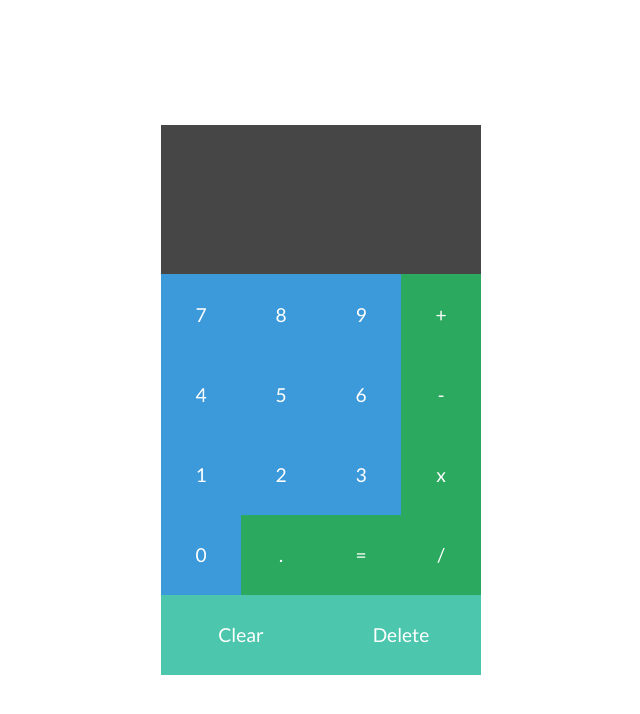
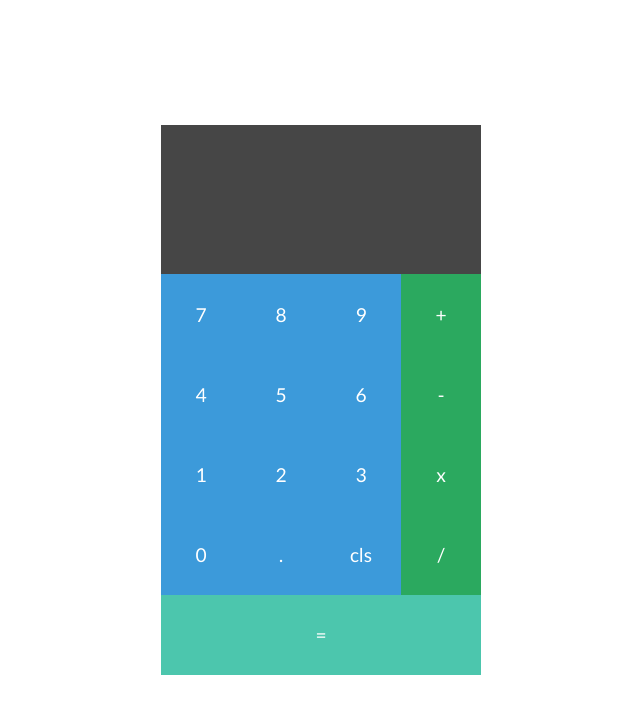
Before and after one commit to hlminh2000/Calculator, a plain HTML site: page index.html in a window 1280 px wide. Shown: the whole page, without its empty margins (319-959 px from the left). Drawn offline with Linux system fonts and the light colour scheme.

Commit message:
removes delete button and re-arranged front-end

```diff
--- a/index.html
+++ b/index.html
@@ -16,14 +16,11 @@
       </div>
 
       <div class="buttons flex flex-column flex-2 flex-reverse">
-        <div class="flex flex-row flex-1">
-          <div class="number grass flex-1 flex flex-center flex-middle pointer" id="clear">Clear</div>
-          <div class="number grass flex-1 flex flex-center flex-middle pointer" id="delete">Delete</div>
-        </div>
+        <div class="equal flex flex-row flex-1 flex-center flex-middle grass pointer" id="equal">=</div>
         <div class="flex flex-row flex-1">
           <div class="number blue flex-1 flex flex-center flex-middle pointer" id="0">0</div>
-          <div class="decimal green flex-1 flex flex-center flex-middle pointer" id="dec">.</div>
-          <div class="equal green flex-1 flex flex-center flex-middle pointer" id="equal">=</div>
+          <div class="decimal blue flex-1 flex flex-center flex-middle pointer" id="dec">.</div>
+          <div class="blue flex-1 flex flex-center flex-middle pointer" id="clear">cls</div>
           <div class="operator green flex-1 flex flex-center flex-middle pointer" id="divide">/</div>
         </div>
         <div class="flex flex-row flex-1">
```
